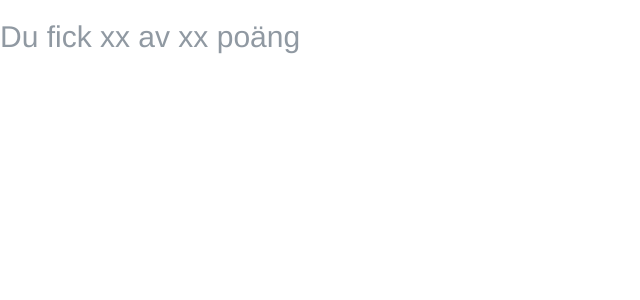
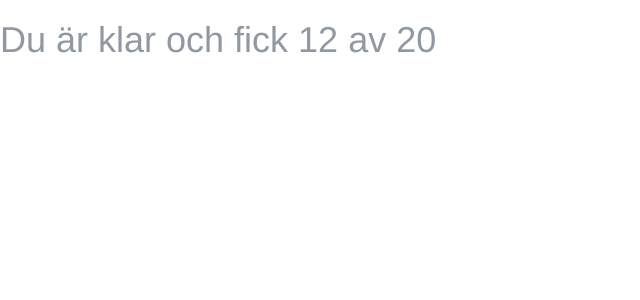
Before and after one commit to SusLin77/Quizproject, a Django app: page /quiz/1/completed/ in a window 1280 px wide. Shown: the top 300 px of the page, without its empty margins (0-640 px from the left). Run offline with Django 3.2, Linux system fonts and the light colour scheme; some libraries are stand-ins or nearby versions.

Commit message:
Added data in completed (views.py and completed.html

```diff
--- a/quiz/templates/completed.html
+++ b/quiz/templates/completed.html
@@ -9,7 +9,7 @@
 		<link rel="stylesheet" href="/static/quiz.css">
 	</head>
 	<body>
-		<h2>Du fick xx av xx poäng</h2>
+		<h1>Du är klar och fick {{ correct }} av {{ total }}</h1>
 		<script src="https://ajax.googleapis.com/ajax/libs/jquery/1.12.4/jquery.min.js"></script>
 		<script src="/static/js/bootstrap.min.js"></script>
 	</body>
--- a/quiz/views.py
+++ b/quiz/views.py
@@ -43,4 +43,9 @@ def question(request, quiz_number, question_number):
 	return render(request, "question.html", context)
 
 def completed(request, quiz_number):
-	return render(request, "completed.html")
+	context = {
+	    "correct": 12,
+	    "total": 20,
+		"quiz_number": quiz_number,
+	}
+	return render(request, "completed.html", context)
```
